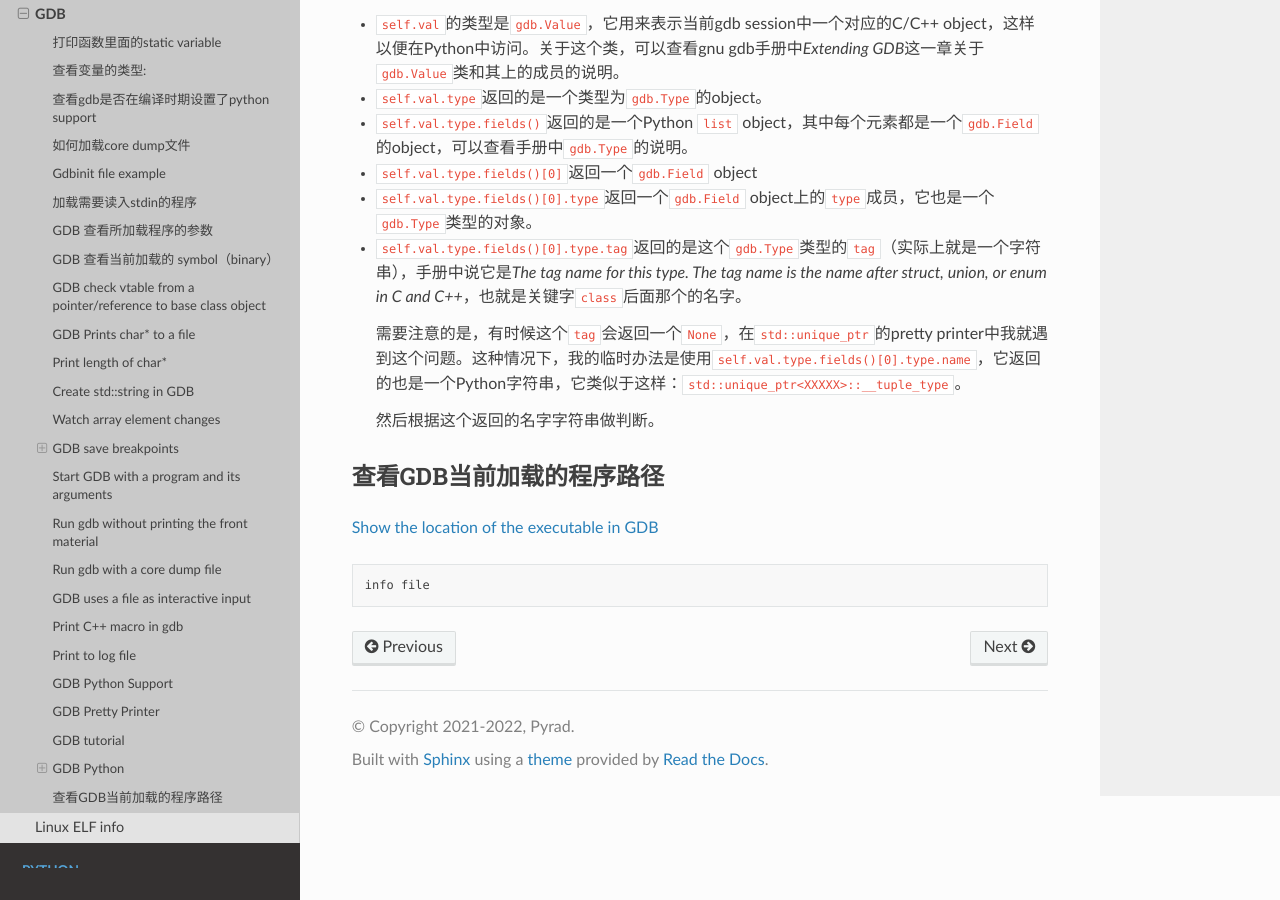
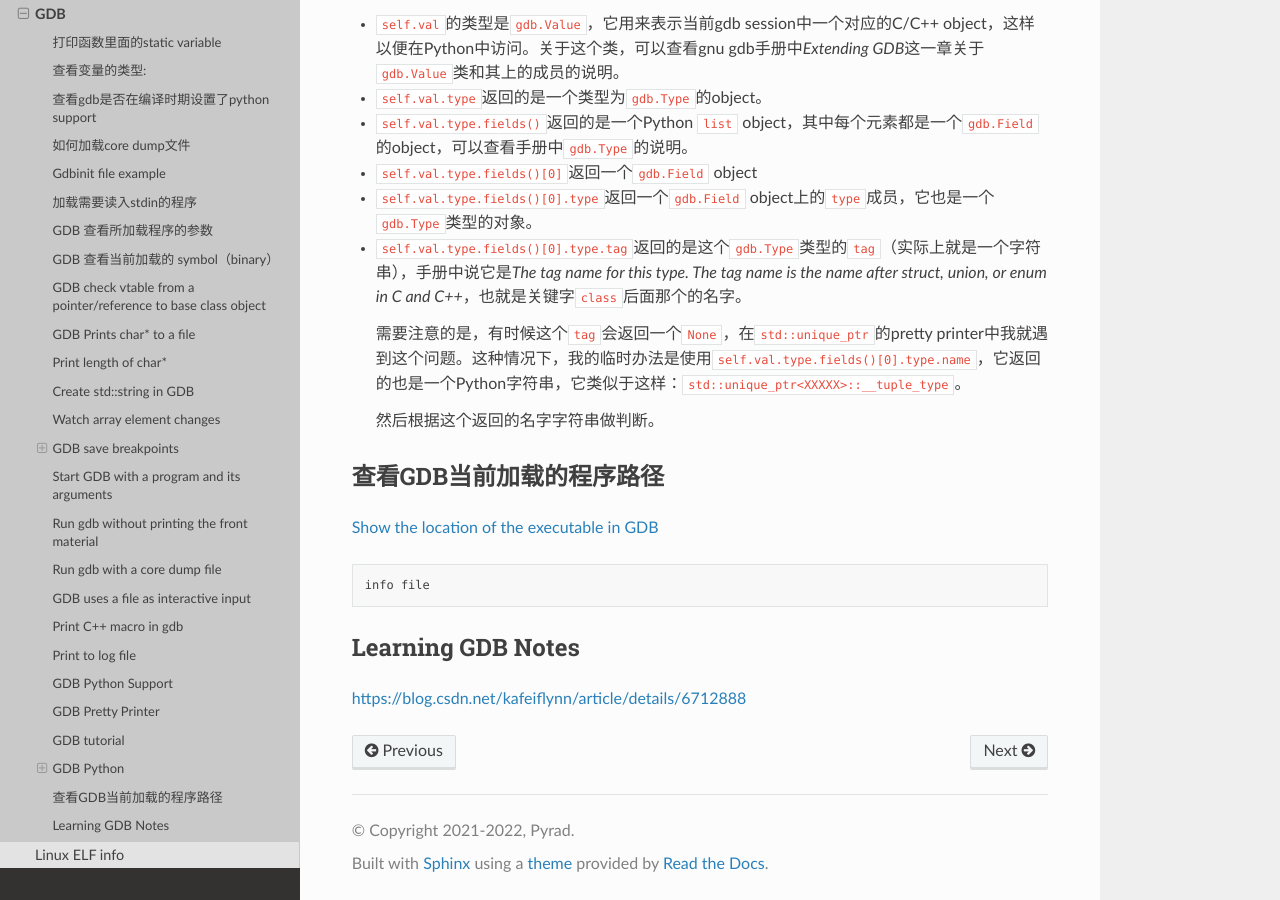
Before and after one commit to Pyrad/pyradnotes, a Sphinx documentation site: the page built from source/Linux/gdb.md, in a window 1280 px wide and 900 px high, scrolled down 9011 px. Built offline with Sphinx 7.4.7 and the Read the Docs theme 2.0.0, drawn with Linux system fonts in a browser that asks for light colours.

Commit message:
Linux A link for learning GDB

````diff
--- a/source/Linux/gdb.md
+++ b/source/Linux/gdb.md
@@ -478,3 +478,7 @@ class UniquePointerPrinter:
 ```gdb
 info file
 ```
+
+## Learning GDB Notes
+
+[https://blog.csdn.net/kafeiflynn/article/details/6712888](https://blog.csdn.net/kafeiflynn/article/details/6712888)
````
